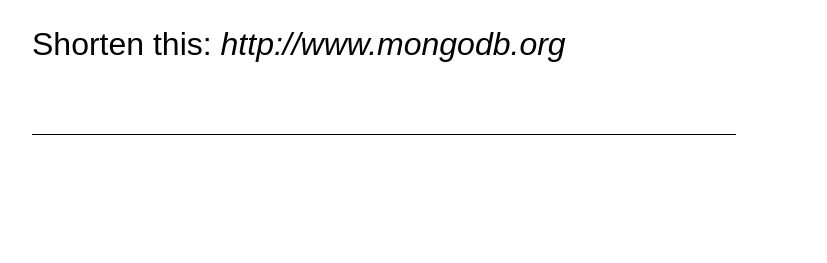
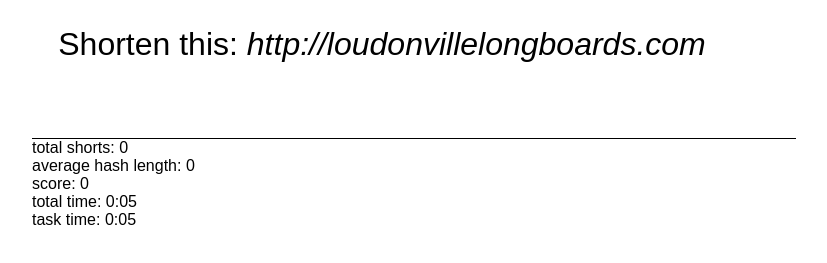
Before and after one commit to mdirolf/bebitly, a plain HTML site: page index.html in a window 1280 px wide. Shown: the part 321-584 px from the top of the page, without its empty margins (258-1085 px from the left). Drawn offline with Linux system fonts and the light colour scheme.

Commit message:
more stuff

```diff
--- a/bebitly.js
+++ b/bebitly.js
@@ -2,12 +2,18 @@ var urls = ["http://dirolf.com",
             "http://www.mongodb.org",
             "http://loudonvillelongboards.com",
             "http://www.google.com",
-            "http://bit.ly"];
+            "http://bit.ly",
+            "http://bsonspec.org",
+            "http://www.10gen.com",
+            "http://www.example.net"];
 var hashes = [];
 var shorts = {};
 var longs = {};
 var current_url;
 var current_hash;
+var start = new Date();
+var task_start = new Date();
+var score;
 
 function opt(url) {
     return "<a href='#' onclick='javascript:handle_long(\"" + url + "\")'>" + url + "</a><br>";
@@ -50,6 +56,7 @@ function shorten () {
 }
 
 function task () {
+    task_start = new Date();
     var r = Math.random();
     if (hashes.length === 0 || r < 0.5) {
         shorten();
@@ -58,12 +65,22 @@ function task () {
     }
 }
 
+function added_short () {
+    $("#total").html(hashes.length);
+    var sum = 0.0;
+    hashes.forEach(function (h) {
+                       sum += h.length;
+                   });
+    $("#average").html((sum / hashes.length).toFixed(2));
+}
+
 function handle_short (text) {
     if (!shorts[current_url]) {
         if (!longs[text]) {
             hashes.push(text);
             shorts[current_url] = text;
             longs[text] = current_url;
+            added_short();
             task();
         } else {
             alert("repeat hash!");
@@ -101,8 +118,23 @@ function handle_text (e) {
     return true;
 }
 
+function pad(s) {
+    s = s.toString();
+    return (s.length === 1) ? "0" + s : s;
+}
+
+function timers () {
+    var now = new Date();
+    var total = new Date(now.getTime() - start.getTime());
+    var task = new Date(now.getTime() - task_start.getTime());
+    $("#total_time").html(total.getMinutes() + ":" + pad(total.getSeconds()));
+    $("#task_time").html(task.getMinutes() + ":" + pad(task.getSeconds()));
+    setTimeout('timers()', 500);
+}
+
 function init () {
     $("#text").keyup(handle_text);
+    setTimeout('timers()', 500);
     task();
 }
 
--- a/index.html
+++ b/index.html
@@ -9,11 +9,16 @@
   <body>
     <div style="font-family: futura, sans-serif; width: 700px; margin: auto;">
       <span style="position: relative; top: -0.3em; font-size: 800%; color: dodgerblue;">be</span><img src="logo.jpg">
-      <div style="font-size: 200%; margin-bottom: 1em;">
+      <div style="text-align: center; font-size: 200%; margin-bottom: 1em;">
         <span id="help"></span> <span style="font-style: italic" id="url"></span>
       </div>
-      <input style="font-size: 200%; border: none; outline-width: 0; border-bottom: 1px solid black; width: 700px" id="text"></input>
+      <input style="font-size: 200%; border: none; outline-width: 0; border-bottom: 1px solid black; width: 700px; padding: 0em 1em 0.2em 1em;" id="text"></input>
       <div style="font-size: 200%;" id="options"></div>
+      <div>total shorts: <span id="total">0</span></div>
+      <div>average hash length: <span id="average">0</span></div>
+      <div>score: <span id="total">0</span></div>
+      <div>total time: <span id="total_time">0:00</span></div>
+      <div>task time: <span id="task_time">0:00</span></div>
     </div>
   </body>
 </html>
```
